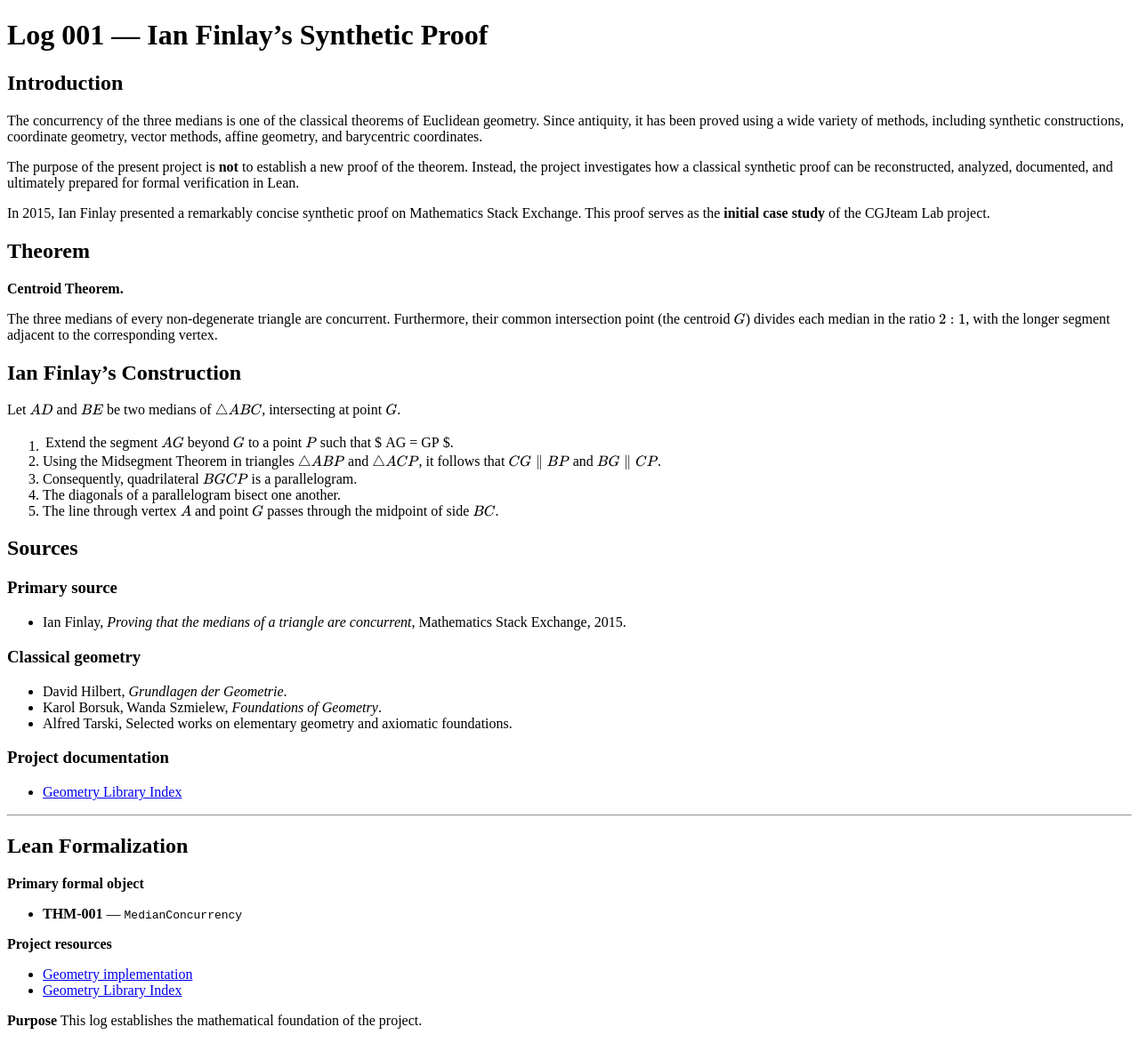
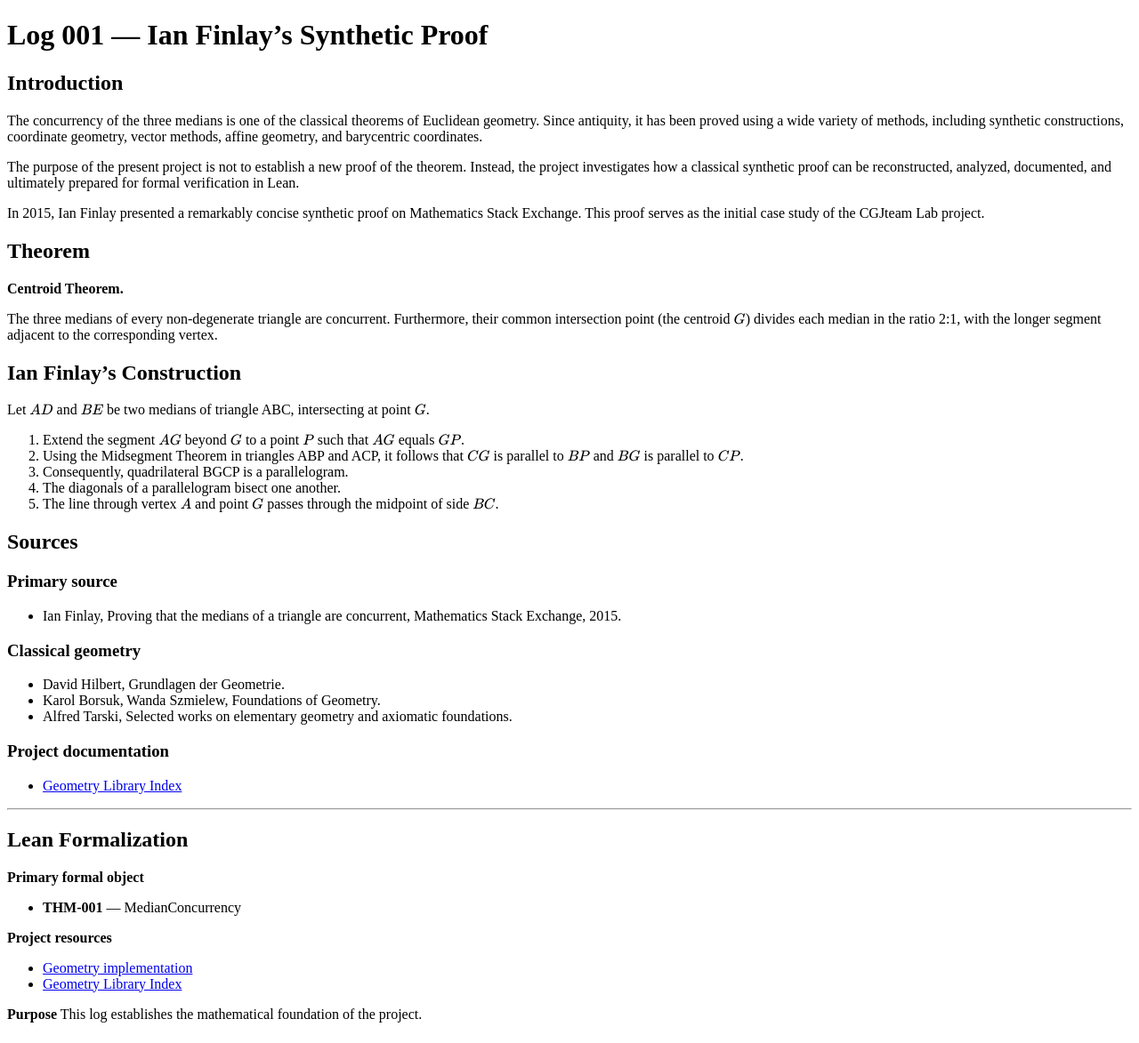
Before and after one commit to cgjteam/cgjteam.github.io, a Jekyll site: the page built from log-001.md, in a window 1280 px wide. Shown: the whole page at 89% size. Built offline with Jekyll 4.4.1, drawn with Linux system fonts in a browser that asks for light colours; comment, search, counter and statistics services are not loaded; our own code applies the rules of GitHub Pages for plain Markdown files.

Commit message:
Update log-001.md

```diff
--- a/log-001.md
+++ b/log-001.md
@@ -8,34 +8,34 @@ layout: default
 
 The concurrency of the three medians is one of the classical theorems of Euclidean geometry. Since antiquity, it has been proved using a wide variety of methods, including synthetic constructions, coordinate geometry, vector methods, affine geometry, and barycentric coordinates.
 
-The purpose of the present project is **not** to establish a new proof of the theorem. Instead, the project investigates how a classical synthetic proof can be reconstructed, analyzed, documented, and ultimately prepared for formal verification in Lean.
+The purpose of the present project is not to establish a new proof of the theorem. Instead, the project investigates how a classical synthetic proof can be reconstructed, analyzed, documented, and ultimately prepared for formal verification in Lean.
 
-In 2015, Ian Finlay presented a remarkably concise synthetic proof on Mathematics Stack Exchange. This proof serves as the **initial case study** of the CGJteam Lab project.
+In 2015, Ian Finlay presented a remarkably concise synthetic proof on Mathematics Stack Exchange. This proof serves as the initial case study of the CGJteam Lab project.
 
 ## Theorem
 
 **Centroid Theorem.**
 
-The three medians of every non-degenerate triangle are concurrent. Furthermore, their common intersection point (the centroid \$G\$) divides each median in the ratio \$2:1\$, with the longer segment adjacent to the corresponding vertex.
+The three medians of every non-degenerate triangle are concurrent. Furthermore, their common intersection point (the centroid $G$) divides each median in the ratio 2:1, with the longer segment adjacent to the corresponding vertex.
 
 ## Ian Finlay's Construction
 
-Let \$AD\$ and \$BE\$ be two medians of \$\triangle ABC\$, intersecting at point \$G\$.
+Let $AD$ and $BE$ be two medians of triangle ABC, intersecting at point $G$.
 
-1. Extend the segment \$AG\$ beyond \$G\$ to a point \$P\$ such that {% raw %}$|AG| = |GP|${% endraw %}.
-2. Using the Midsegment Theorem in triangles \$\triangle ABP\$ and \$\triangle ACP\$, it follows that \$CG \parallel BP\$ and \$BG \parallel CP\$.
-3. Consequently, quadrilateral \$BGCP\$ is a parallelogram.
+1. Extend the segment $AG$ beyond $G$ to a point $P$ such that $AG$ equals $GP$.
+2. Using the Midsegment Theorem in triangles ABP and ACP, it follows that $CG$ is parallel to $BP$ and $BG$ is parallel to $CP$.
+3. Consequently, quadrilateral BGCP is a parallelogram.
 4. The diagonals of a parallelogram bisect one another.
-5. The line through vertex \$A\$ and point \$G\$ passes through the midpoint of side \$BC\$.
+5. The line through vertex $A$ and point $G$ passes through the midpoint of side $BC$.
 
 ## Sources
 
 ### Primary source
-* Ian Finlay, *Proving that the medians of a triangle are concurrent*, Mathematics Stack Exchange, 2015.
+* Ian Finlay, Proving that the medians of a triangle are concurrent, Mathematics Stack Exchange, 2015.
 
 ### Classical geometry
-* David Hilbert, *Grundlagen der Geometrie*.
-* Karol Borsuk, Wanda Szmielew, *Foundations of Geometry*.
+* David Hilbert, Grundlagen der Geometrie.
+* Karol Borsuk, Wanda Szmielew, Foundations of Geometry.
 * Alfred Tarski, Selected works on elementary geometry and axiomatic foundations.
 
 ### Project documentation
@@ -46,7 +46,7 @@ Let \$AD\$ and \$BE\$ be two medians of \$\triangle ABC\$, intersecting at point
 ## Lean Formalization
 
 **Primary formal object**
-- **THM-001** — `MedianConcurrency`
+- **THM-001** — MedianConcurrency
 
 **Project resources**
 - [Geometry implementation](./Geometry_lean.html)
```
